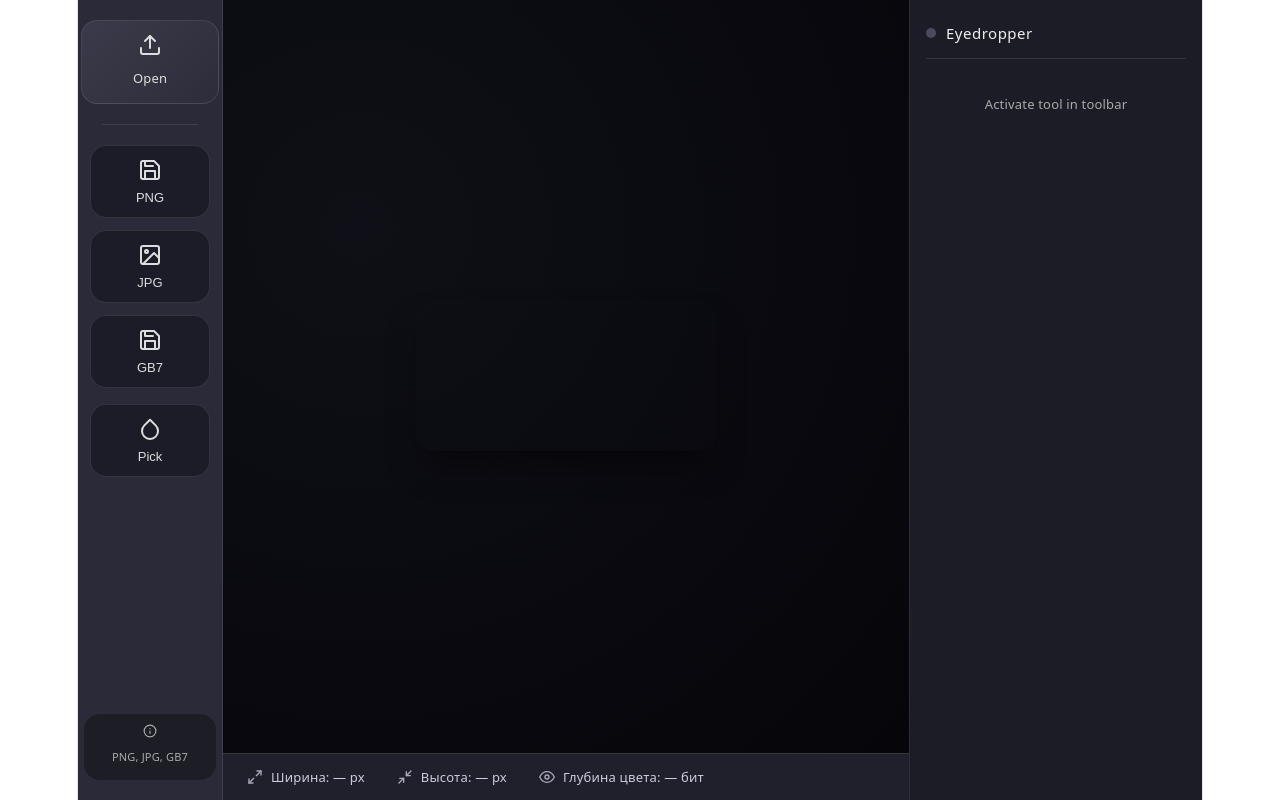
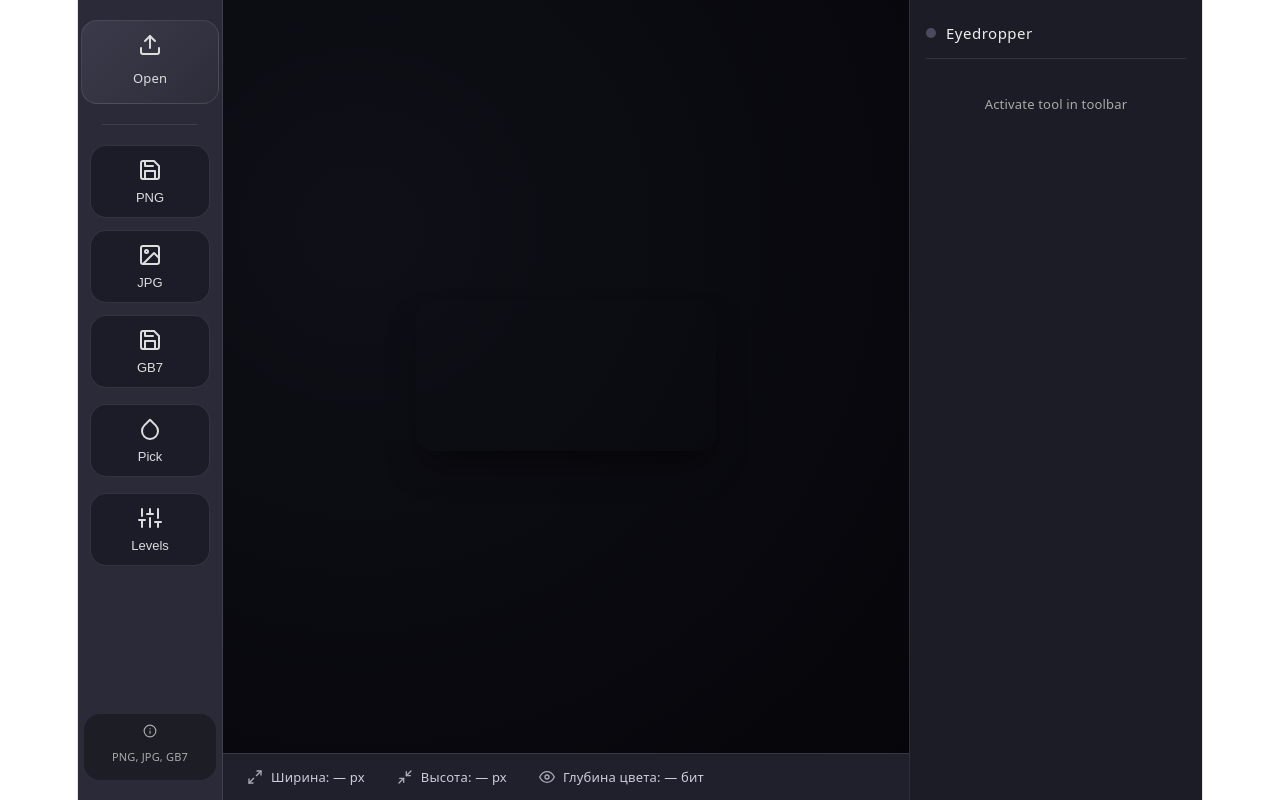
Before and after one commit to FrontendCourseMP/photoshop-ndbeliaeb0401, a React (Vite) app: page / in a window 1280 px wide. Built offline with nearby package versions, Linux system fonts and the light colour scheme.

Commit message:
feat(лаб3): добавил кнопку Levels и диалоговое окно

```diff
--- a/src/App.jsx
+++ b/src/App.jsx
@@ -4,6 +4,7 @@ import Canvas from './components/Canvas/Canvas';
 import StatusBar from './components/StatusBar/StatusBar';
 import ChannelsPanel from './components/ChannelsPanel/ChannelsPanel';
 import InfoPanel from './components/InfoPanel/InfoPanel';
+import LevelsDialog from './components/LevelsDialog/LevelsDialog';  // импорт
 import { useImageLoader } from './hooks/useImageLoader';
 import { useImageExport } from './hooks/useImageExport';
 import { useCanvasResize } from './hooks/useCanvasResize';
@@ -18,6 +19,7 @@ function App() {
   const [imageInfo, setImageInfo] = useState({ width: null, height: null, colorDepth: null });
   const [isEyedropperActive, setIsEyedropperActive] = useState(false);
   const [pickedColor, setPickedColor] = useState(null);
+  const [isLevelsOpen, setIsLevelsOpen] = useState(false);      // состояние диалога
 
   const { loadImageFromUrl } = useImageLoader(setOriginalImageData, setImageInfo);
   const { exportPNG, exportJPG, exportGB7 } = useImageExport(canvasRef);
@@ -30,6 +32,9 @@ function App() {
     if (!isEyedropperActive) setPickedColor(null);
   };
 
+  const handleOpenLevels = () => setIsLevelsOpen(true);
+  const handleCloseLevels = () => setIsLevelsOpen(false);
+
   return (
     <div className={styles.app}>
       <Toolbar
@@ -39,9 +44,10 @@ function App() {
         onExportGB7={exportGB7}
         onActivateEyedropper={handleActivateEyedropper}
         isEyedropperActive={isEyedropperActive}
+        onOpenLevels={handleOpenLevels}
       />
       <div className={styles.mainArea}>
-      <Canvas ref={canvasRef} imageData={displayImageData} isEyedropperActive={isEyedropperActive} />
+        <Canvas ref={canvasRef} imageData={displayImageData} isEyedropperActive={isEyedropperActive} />
         <StatusBar
           width={imageInfo.width}
           height={imageInfo.height}
@@ -55,6 +61,12 @@ function App() {
         hasAlpha={hasAlpha}
       />
       <InfoPanel colorInfo={pickedColor} isActive={isEyedropperActive} />
+
+      <LevelsDialog
+        isOpen={isLevelsOpen}
+        onClose={handleCloseLevels}
+        originalImageData={originalImageData}
+      />
     </div>
   );
 }
--- /dev/null
+++ b/src/components/LevelsDialog/LevelsDialog.jsx
@@ -0,0 +1,31 @@
+import { useEffect, useRef } from 'react';
+import styles from './LevelsDialog.module.css';
+
+const LevelsDialog = ({ isOpen, onClose, originalImageData }) => {
+  const dialogRef = useRef(null);
+
+  useEffect(() => {
+    if (isOpen) {
+      dialogRef.current?.showModal();
+    } else {
+      dialogRef.current?.close();
+    }
+  }, [isOpen]);
+
+  return (
+    <dialog ref={dialogRef} className={styles.dialog} onClose={onClose}>
+      <div className={styles.container}>
+        <h2>Levels Adjustment</h2>
+        <div className={styles.content}>
+          <p>Здесь будет гистограмма и ползунки</p>
+        </div>
+        <div className={styles.actions}>
+          <button onClick={onClose}>Cancel</button>
+          <button onClick={onClose}>Apply</button>
+        </div>
+      </div>
+    </dialog>
+  );
+};
+
+export default LevelsDialog;
--- /dev/null
+++ b/src/components/LevelsDialog/LevelsDialog.module.css
@@ -0,0 +1,46 @@
+.dialog {
+  background: rgba(30, 30, 40, 0.95);
+  backdrop-filter: blur(12px);
+  border: none;
+  border-radius: 20px;
+  padding: 0;
+  width: 700px;
+  max-width: 90vw;
+  color: #eee;
+  box-shadow: 0 20px 35px rgba(0,0,0,0.5);
+}
+.dialog::backdrop {
+  background: rgba(0,0,0,0.7);
+  backdrop-filter: blur(4px);
+}
+.container {
+  padding: 20px;
+  display: flex;
+  flex-direction: column;
+  gap: 20px;
+}
+.container h2 {
+  margin: 0;
+  font-size: 20px;
+  font-weight: 500;
+}
+.content {
+  min-height: 300px;
+}
+.actions {
+  display: flex;
+  justify-content: flex-end;
+  gap: 12px;
+}
+.actions button {
+  padding: 8px 20px;
+  border-radius: 8px;
+  border: 1px solid rgba(255,255,255,0.2);
+  background: rgba(20,20,30,0.8);
+  color: #eee;
+  cursor: pointer;
+  transition: 0.1s;
+}
+.actions button:hover {
+  background: #4a4a5a;
+}
--- a/src/components/Toolbar/Toolbar.jsx
+++ b/src/components/Toolbar/Toolbar.jsx
@@ -1,10 +1,10 @@
 import { useState, useRef, useEffect } from 'react';
 import { createPortal } from 'react-dom';
 import { useDropzone } from 'react-dropzone';
-import { FiUpload, FiInfo, FiSave, FiImage, FiChevronDown, FiDroplet } from 'react-icons/fi';
+import { FiUpload, FiInfo, FiSave, FiImage, FiChevronDown, FiDroplet, FiSliders } from 'react-icons/fi';
 import styles from './Toolbar.module.css';
 
-const Toolbar = ({ onFileLoad, onExportPNG, onExportJPG, onExportGB7, onActivateEyedropper, isEyedropperActive }) => {
+const Toolbar = ({ onFileLoad, onExportPNG, onExportJPG, onExportGB7, onActivateEyedropper, isEyedropperActive, onOpenLevels }) => {
   const [showDropdown, setShowDropdown] = useState(false);
   const [dropdownStyle, setDropdownStyle] = useState({});
   const btnRef = useRef(null);
@@ -97,6 +97,14 @@ const Toolbar = ({ onFileLoad, onExportPNG, onExportJPG, onExportGB7, onActivate
         <span>Pick</span>
       </button>
 
+      <button
+        onClick={onOpenLevels}
+        className={styles.levelsBtn}
+      >
+        <FiSliders className={styles.icon} />
+        <span>Levels</span>
+      </button>
+
       <div className={styles.info}>
         <FiInfo className={styles.iconSmall} />
         <span>PNG, JPG, GB7</span>
--- a/src/components/Toolbar/Toolbar.module.css
+++ b/src/components/Toolbar/Toolbar.module.css
@@ -296,3 +296,64 @@
     width: auto;
   }
 }
+
+.levelsBtn {
+  display: flex;
+  flex-direction: column;
+  align-items: center;
+  gap: 8px;
+  background: rgba(20, 20, 30, 0.6);
+  border: 1px solid rgba(255, 255, 255, 0.1);
+  border-radius: 16px;
+  padding: 12px 8px;
+  cursor: pointer;
+  transition: all 0.2s;
+  font-weight: 500;
+  color: #ddd;
+  font-size: 13px;
+  width: 100%;
+  text-align: center;
+}
+.levelsBtn:hover {
+  transform: translateY(-2px);
+  background: linear-gradient(135deg, #4a4a5a, #3a3a4a);
+  border-color: rgba(255, 255, 255, 0.3);
+}
+@media (max-width: 640px) {
+  .levelsBtn {
+    flex-direction: row;
+    gap: 8px;
+    padding: 8px 12px;
+    width: auto;
+  }
+}
+.levelsBtn {
+  display: flex;
+  flex-direction: column;
+  align-items: center;
+  gap: 8px;
+  background: rgba(20, 20, 30, 0.6);
+  border: 1px solid rgba(255, 255, 255, 0.1);
+  border-radius: 16px;
+  padding: 12px 8px;
+  cursor: pointer;
+  transition: all 0.2s;
+  font-weight: 500;
+  color: #ddd;
+  font-size: 13px;
+  width: 100%;
+  text-align: center;
+}
+.levelsBtn:hover {
+  transform: translateY(-2px);
+  background: linear-gradient(135deg, #4a4a5a, #3a3a4a);
+  border-color: rgba(255, 255, 255, 0.3);
+}
+@media (max-width: 640px) {
+  .levelsBtn {
+    flex-direction: row;
+    gap: 8px;
+    padding: 8px 12px;
+    width: auto;
+  }
+}
```
